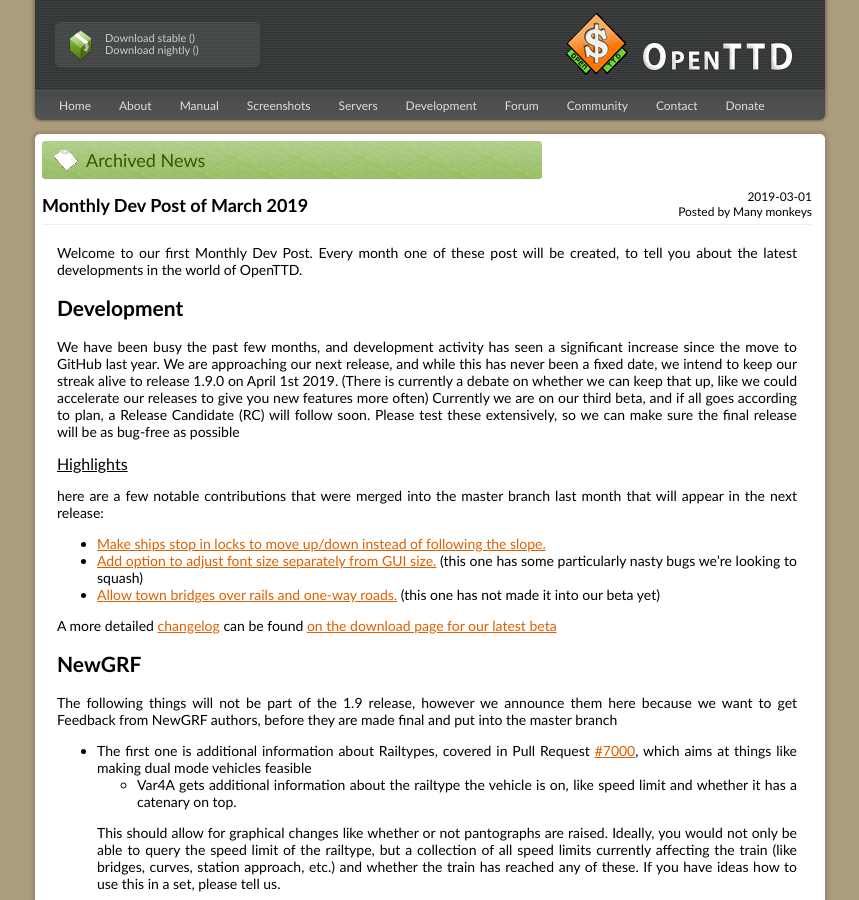
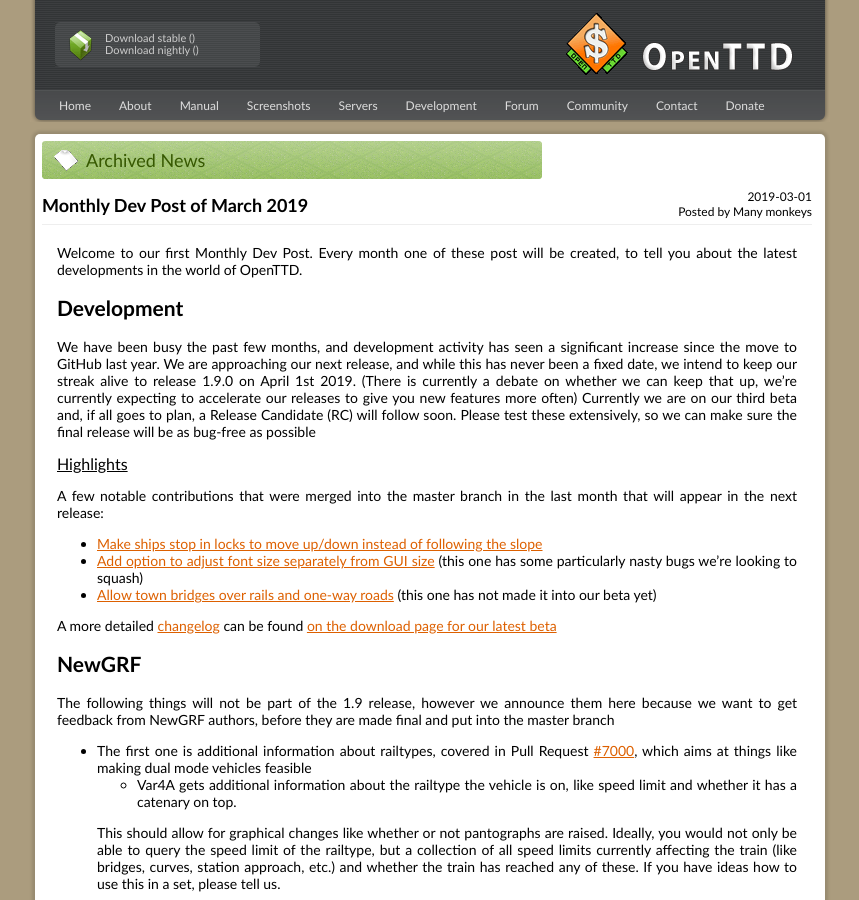
Before and after one commit to OpenTTD/website, a Jekyll site: the page built from _posts/2019-03-01-monthly-dev-post.md, in a window 1280 px wide and 900 px high. Shown: the whole window, without its empty margins (210-1069 px from the left). Built offline with Jekyll 4.4.1, drawn with Linux system fonts in a browser that asks for light colours.

Commit message:
Update 2019-03-01-monthly-dev-post.md

```diff
--- a/_posts/2019-03-01-monthly-dev-post.md
+++ b/_posts/2019-03-01-monthly-dev-post.md
@@ -10,25 +10,25 @@
 
 We have been busy the past few months, and development activity has seen a significant increase since the move to GitHub last year.
 We are approaching our next release, and while this has never been a fixed date, we intend to keep our streak alive to release 1.9.0 on April 1st 2019.
-(There is currently a debate on whether we can keep that up, like we could accelerate our releases to give you new features more often)
-Currently we are on our third beta, and if all goes according to plan, a Release Candidate (RC) will follow soon.
+(There is currently a debate on whether we can keep that up, we're currently expecting to accelerate our releases to give you new features more often)
+Currently we are on our third beta and, if all goes to plan, a Release Candidate (RC) will follow soon.
 Please test these extensively, so we can make sure the final release will be as bug-free as possible
 
 ### Highlights
 
-here are a few notable contributions that were merged into the master branch last month that will appear in the next release:
-* [Make ships stop in locks to move up/down instead of following the slope.](https://github.com/OpenTTD/OpenTTD/pull/7150)
-* [Add option to adjust font size separately from GUI size.](https://github.com/OpenTTD/OpenTTD/pull/7003)
+A few notable contributions that were merged into the master branch in the last month that will appear in the next release:
+* [Make ships stop in locks to move up/down instead of following the slope](https://github.com/OpenTTD/OpenTTD/pull/7150)
+* [Add option to adjust font size separately from GUI size](https://github.com/OpenTTD/OpenTTD/pull/7003)
 (this one has some particularly nasty bugs we're looking to squash)
-* [Allow town bridges over rails and one-way roads.](https://github.com/OpenTTD/OpenTTD/pull/7291) (this one has not made it into our beta yet)
+* [Allow town bridges over rails and one-way roads](https://github.com/OpenTTD/OpenTTD/pull/7291) (this one has not made it into our beta yet)
 
 A more detailed [changelog](https://proxy.binaries.openttd.org/openttd-releases/1.9.0-beta3/changelog.txt) can be found [on the download page for our latest beta](https://www.openttd.org/downloads/openttd-releases/testing.html)
 
 ## NewGRF
 
-The following things will not be part of the 1.9 release, however we announce them here because we want to get Feedback from NewGRF authors, before they are made final and put into the master branch
+The following things will not be part of the 1.9 release, however we announce them here because we want to get feedback from NewGRF authors, before they are made final and put into the master branch
 
-* The first one is additional information about Railtypes, covered in Pull Request [#7000](https://github.com/OpenTTD/OpenTTD/pull/7000), which aims at things like making dual mode vehicles feasible
+* The first one is additional information about railtypes, covered in Pull Request [#7000](https://github.com/OpenTTD/OpenTTD/pull/7000), which aims at things like making dual mode vehicles feasible
   - Var4A gets additional information about the railtype the vehicle is on, like speed limit and whether it has a catenary on top.
 
    This should allow for graphical changes like whether or not pantographs are raised. Ideally, you would not only be able to query the speed limit of the railtype, but a collection of all speed limits currently affecting the train (like bridges, curves, station approach, etc.) and whether the train has reached any of these. If you have ideas how to use this in a set, please tell us.
```
